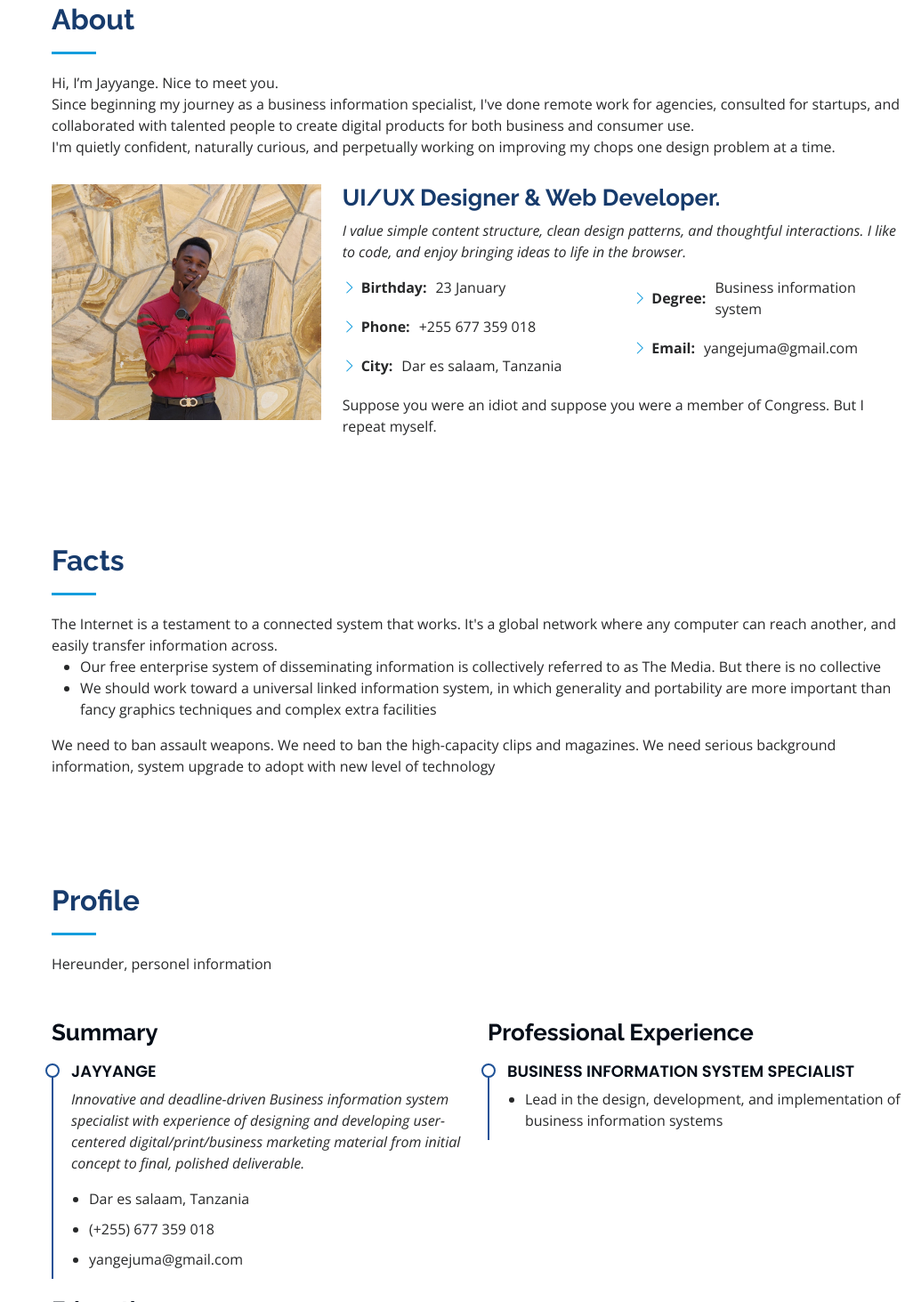
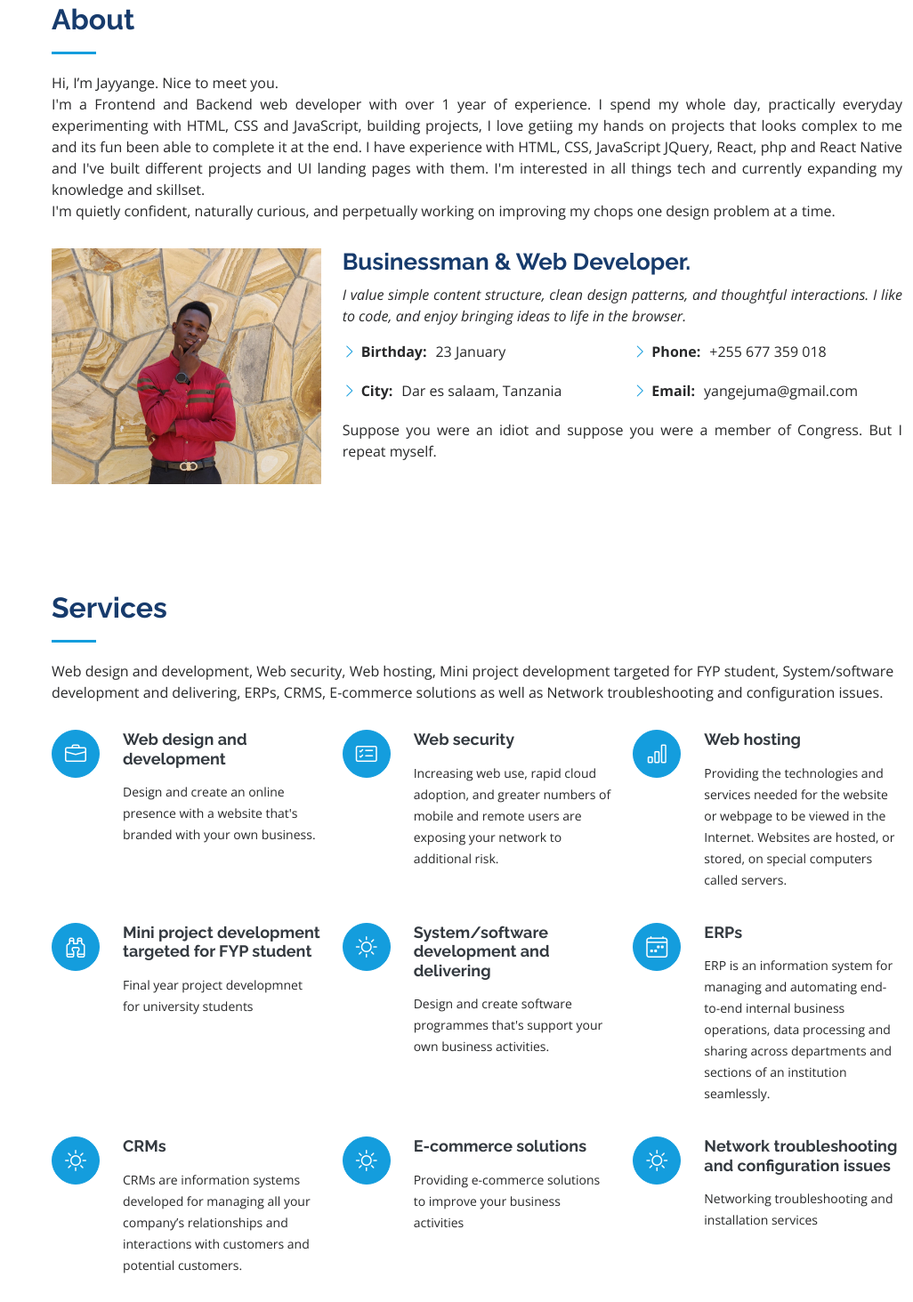
Before and after one commit to jayyange/jayyange.github.io, a plain HTML site: page index.html in a window 1280 px wide. Shown: the part 1337-2800 px from the top of the page at 89% size, without its empty margins (254-1280 px from the left). Drawn offline with nearby package versions, Linux system fonts and the light colour scheme.

Commit message:
update index.html
Modify all codes

```diff
--- a/index.html
+++ b/index.html
@@ -5,7 +5,7 @@
   <meta charset="utf-8">
   <meta content="width=device-width, initial-scale=1.0" name="viewport">
 
-  <title>Jayyange | index</title>
+  <title>Jayyange</title>
   <meta content="" name="description">
   <meta content="" name="keywords">
 
@@ -72,7 +72,7 @@
   <section id="hero" class="d-flex flex-column justify-content-center align-items-center">
     <div class="hero-container" data-aos="fade-in">
       <h1>Jayyange</h1>
-      <p>I'm a <span class="typed" data-typed-items="System developer"></span></p>
+      <p>I'm a <span class="typed" data-typed-items=" Web Designer,Full stack developer, Businessman"></span></p>
     </div>
   </section><!-- End Hero -->
 
@@ -85,10 +85,8 @@
         <div class="section-title">
           <h2>About</h2>
           <p>Hi, I’m Jayyange. Nice to meet you.</p>
-           <p> Since beginning my journey as a business information specialist, I've done remote work for
-             agencies, consulted for startups, and collaborated with talented people to create digital products
-             for both business and consumer use.</p>
-            <p>I'm quietly confident, naturally curious, and perpetually working on improving my chops one design problem
+           <p style="text-align:justify;"> I'm a Frontend and Backend web developer with over 1 year of  experience. I spend my whole day, practically everyday experimenting with HTML, CSS and JavaScript, building projects, I love getiing my hands on projects that looks complex to me and its fun been able to complete it at the end. I have experience with HTML, CSS, JavaScript JQuery, React, php and React Native and I've built different projects and UI landing pages with them. I'm interested in all things tech and currently expanding my knowledge and skillset.</p>
+            <p style="text-align:justify;">I'm quietly confident, naturally curious, and perpetually working on improving my chops one design problem
                at a time.</p>
         </div>
 
@@ -97,27 +95,26 @@
             <img src="assets/img/myphoto.jpeg" class="img-fluid" alt="">
           </div>
           <div class="col-lg-8 pt-4 pt-lg-0 content" data-aos="fade-left">
-            <h3>UI/UX Designer &amp; Web Developer.</h3>
-            <p class="fst-italic">
+            <h3>Businessman &amp; Web Developer.</h3>
+            <p class="fst-italic" style="text-align:justify;">
               I value simple content structure, clean design patterns, and thoughtful interactions. I like to code, and enjoy bringing ideas to life in the browser.
             </p>
             <div class="row">
               <div class="col-lg-6">
                 <ul>
                   <li><i class="bi bi-chevron-right"></i> <strong>Birthday:</strong> <span>23 January</span></li>
-                  <li><i class="bi bi-chevron-right"></i> <strong>Phone:</strong> <span>+255 677 359 018</span></li>
                   <li><i class="bi bi-chevron-right"></i> <strong>City:</strong> <span>Dar es salaam, Tanzania</span></li>
                 </ul>
               </div>
               <div class="col-lg-6">
                 <ul>
 
-                  <li><i class="bi bi-chevron-right"></i> <strong>Degree:</strong> <span>Business information system</span></li>
+                  <li><i class="bi bi-chevron-right"></i> <strong>Phone:</strong> <span>+255 677 359 018</span></li>
                   <li><i class="bi bi-chevron-right"></i> <strong>Email:</strong> <span>yangejuma@gmail.com</span></li>
                 </ul>
               </div>
             </div>
-            <p>
+            <p style="text-align:justify;">
               Suppose you were an idiot and suppose you were a member of Congress. But I repeat myself.</p>
           </div>
         </div>
@@ -125,7 +122,7 @@
       </div>
     </section><!-- End About Section -->
 
-    <!-- ======= Facts Section ======= -->
+    <!-- ======= Facts Section =======
     <section id="facts" class="facts">
       <div class="container">
 
@@ -142,12 +139,78 @@
 
 
       </div>
-    </section><!-- End Facts Section -->
+    </section>--><!-- End Facts Section -->
 
+    <!-- ======= Skills Section =======
+    <section id="skills" class="skills section-bg">
+      <div class="container">
 
+        <div class="section-title">
+          <h2>Skills</h2>
+
+        </div>
+
+        <div class="row skills-content">
+
+          <div class="col-lg-6" data-aos="fade-up">
+
+            <div class="progress">
+              <span class="skill">HTML</span>
+              <div class="progress-bar-wrap">
+              </div>
+            </div>
+
+            <div class="progress">
+              <span class="skill">CSS</span>
+              <div class="progress-bar-wrap">
+              </div>
+            </div>
+
+            <div class="progress">
+              <span class="skill">JavaScript </span>
+              <div class="progress-bar-wrap">
+              </div>
+            </div>
+
+            <div class="progress">
+              <span class="skill">Java </span>
+              <div class="progress-bar-wrap">
+              </div>
+            </div>
+          </div>
+
+          <div class="col-lg-6" data-aos="fade-up" data-aos-delay="100">
+
+            <div class="progress">
+              <span class="skill">PHP</span>
+              <div class="progress-bar-wrap">
+              </div>
+            </div>
+            <div class="progress">
+              <span class="skill">Python </span>
+              <div class="progress-bar-wrap">
+              </div>
+            </div>
+            <div class="progress">
+              <span class="skill">C++/C </span>
+              <div class="progress-bar-wrap">
+              </div>
+            </div>
+            <div class="progress">
+              <span class="skill">MySQL</span>
+              <div class="progress-bar-wrap">
+              </div>
+            </div>
+
+          </div>
+
+        </div>
+
+      </div>
+    </section>--><!-- End Skills Section -->
 
     <!-- ======= Resume Section ======= -->
-    <section id="profile" class="resume">
+       <!--  <section id="profile" class="resume">
       <div class="container">
 
         <div class="section-title">
@@ -159,22 +222,14 @@
           <div class="col-lg-6" data-aos="fade-up">
             <h3 class="resume-title">Summary</h3>
             <div class="resume-item pb-0">
-              <h4>Jayyange</h4>
+              <h4>JayYange</h4>
               <p><em>Innovative and deadline-driven Business information system specialist with experience of designing and developing user-centered digital/print/business marketing material from initial concept to final, polished deliverable.</em></p>
               <ul>
-                <li>Dar es salaam, Tanzania</li>
-                <li>(+255) 677 359 018</li>
+                <li>UDOM-Dodoma</li>
+                <li>(255) 677 359 018</li>
                 <li>yangejuma@gmail.com</li>
               </ul>
             </div>
-
-            <h3 class="resume-title">Education</h3>
-            <div class="resume-item">
-              <h4>Bachelor degree in Business Information System</h4>
-              <h5>2018 - 2021</h5>
-              <p><em>University of Dodoma, Tanzania</em></p>
-            </div>
-
           </div>
           <div class="col-lg-6" data-aos="fade-up" data-aos-delay="100">
             <h3 class="resume-title">Professional Experience</h3>
@@ -189,7 +244,7 @@
         </div>
 
       </div>
-    </section><!-- End Resume Section -->
+    </section>--><!-- End Resume Section -->
 
 
     <!-- ======= Services Section ======= -->
@@ -337,7 +392,7 @@
               <div class="address">
                 <i class="bi bi-geo-alt"></i>
                 <h4>Location:</h4>
-                <p>Dar es salaam, Tanzania</p>
+                <p>UDOM-Dodoma, Tanzania</p>
               </div>
 
               <div class="email">
@@ -351,7 +406,7 @@
                 <h4>Call:</h4>
                 <p>+255 677 359 018</p>
               </div>
-         <iframe src="https://www.google.com/maps/embed?pb=!1m14!1m8!1m3!1d63381.24701371005!2d39.1378239!3d-6.8512368!3m2!1i1024!2i768!4f13.1!3m3!1m2!1s0x185c4870aed80e39%3A0x3462b1f235823475!2sKinyerezi%2C%20Dar%20es%20Salaam!5e0!3m2!1sen!2stz!4v1647868882496!5m2!1sen!2stz" width="100%" height="290px" style="border:0;" allowfullscreen="" loading="lazy"></iframe>
+              <iframe src="https://www.google.com/maps/embed?pb=!1m18!1m12!1m3!1d3335.3102537303675!2d35.82273830796508!3d-6.214239070758017!2m3!1f0!2f0!3f0!3m2!1i1024!2i768!4f13.1!3m3!1m2!1s0x184dfb7c31c16937%3A0x55d63436f01ce0df!2sUniversity%20of%20Dodoma!5e0!3m2!1sen!2stz!4v1624610353470!5m2!1sen!2stz" frameborder="0" style="border:0; width: 100%; height: 290px;" allowfullscreen></iframe>
             </div>
 
           </div>
@@ -403,7 +458,7 @@
         <!-- You can delete the links only if you purchased the pro version. -->
         <!-- Licensing information: https://bootstrapmade.com/license/ -->
         <!-- Purchase the pro version with working PHP/AJAX contact form: https://bootstrapmade.com/iportfolio-bootstrap-portfolio-websites-template/ -->
-        Designed by <a href="#">Jayyange</a>
+        Designed by <a href="#">JayYange</a>
       </div>
     </div>
   </footer><!-- End  Footer -->
```
